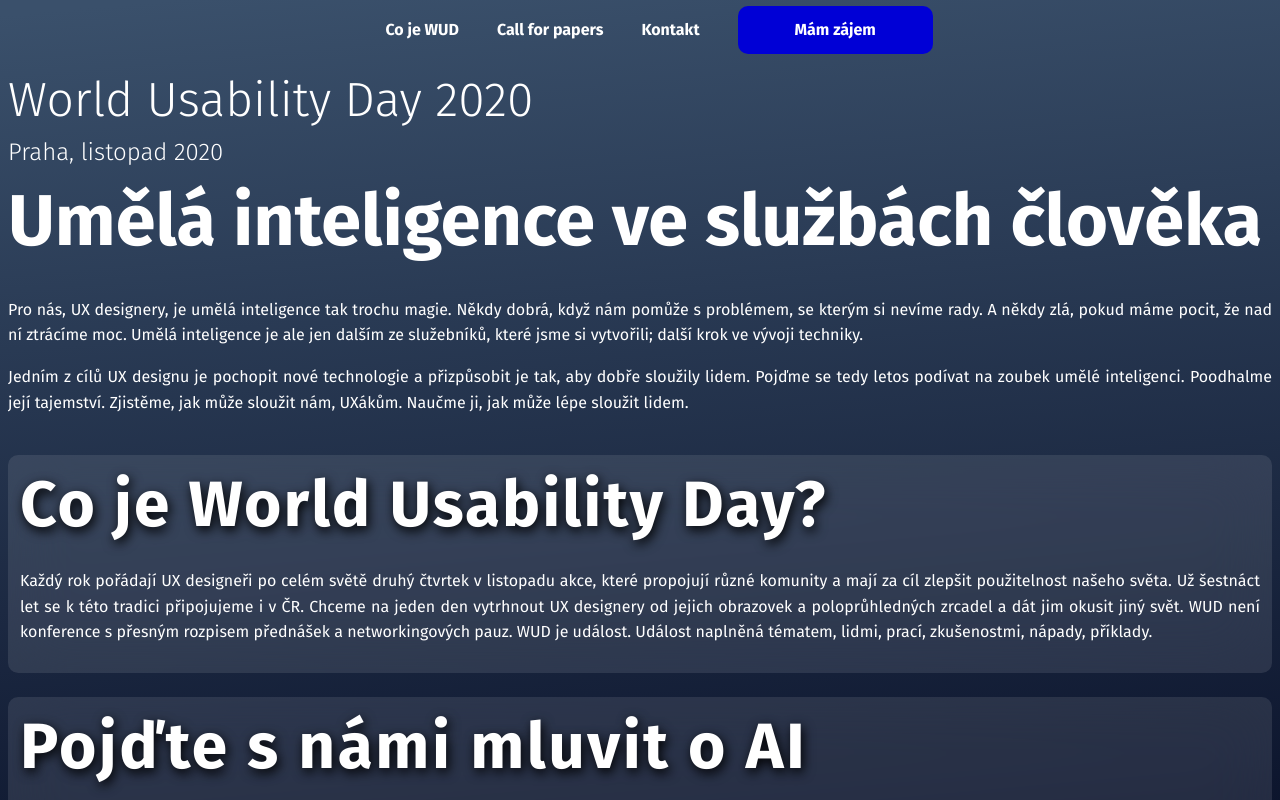
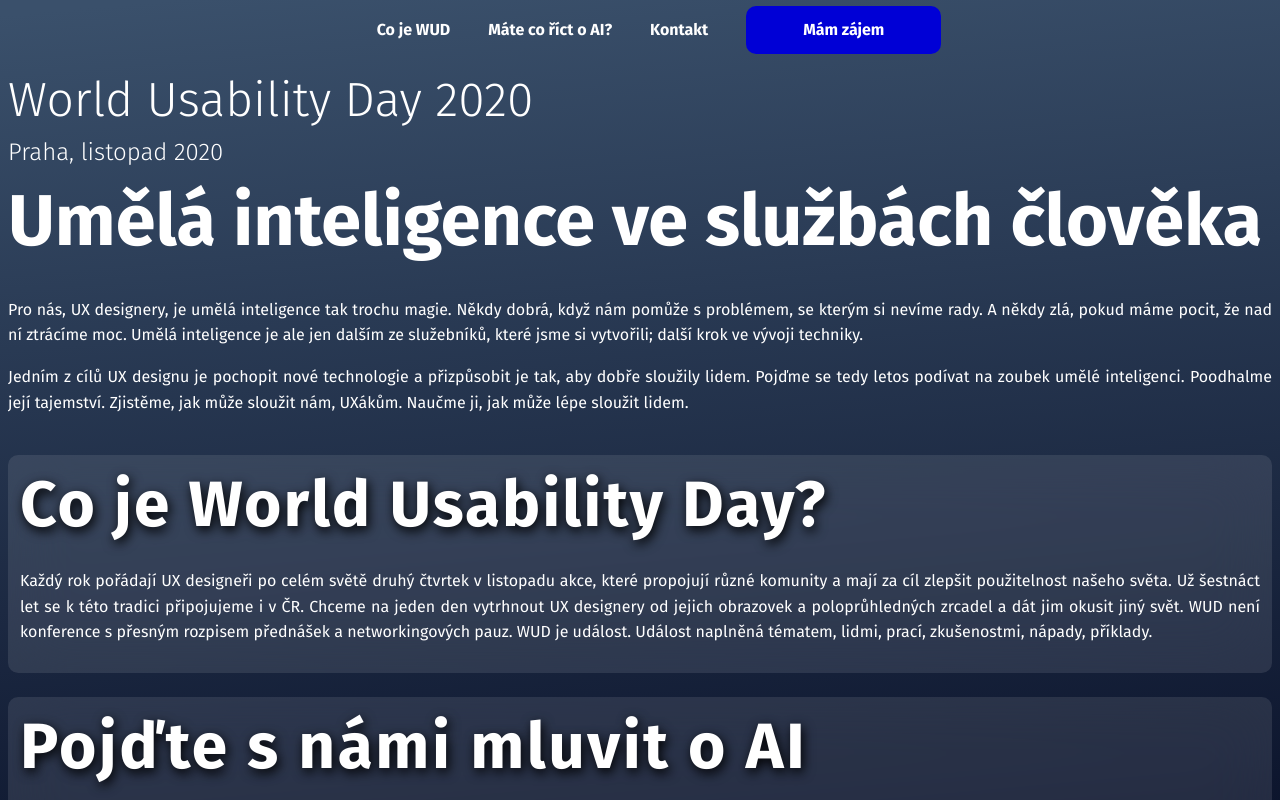
Before and after one commit to wud-cz/wud-2020, a plain HTML site: page src/main/html/index.html in a window 1280 px wide. Shown: the top 800 px of the page. Drawn offline with nearby package versions, Linux system fonts and the light colour scheme; files that its build step writes are made by us from their sources.

Commit message:
Call for papers → Máte co říct o AI?

```diff
--- a/src/main/html/index.html
+++ b/src/main/html/index.html
@@ -13,7 +13,7 @@
         <nav>
             <ul>
                 <li><a href="#about">Co je WUD</a></li>
-                <li><a href="#call-for-papers">Call for papers</a></li>
+                <li><a href="#call-for-papers">Máte co říct o AI?</a></li>
                 <li><a href="#contact">Kontakt</a></li>
                 <li><a href="#contact" class="button">Mám zájem</a></li>
             </ul>
```
